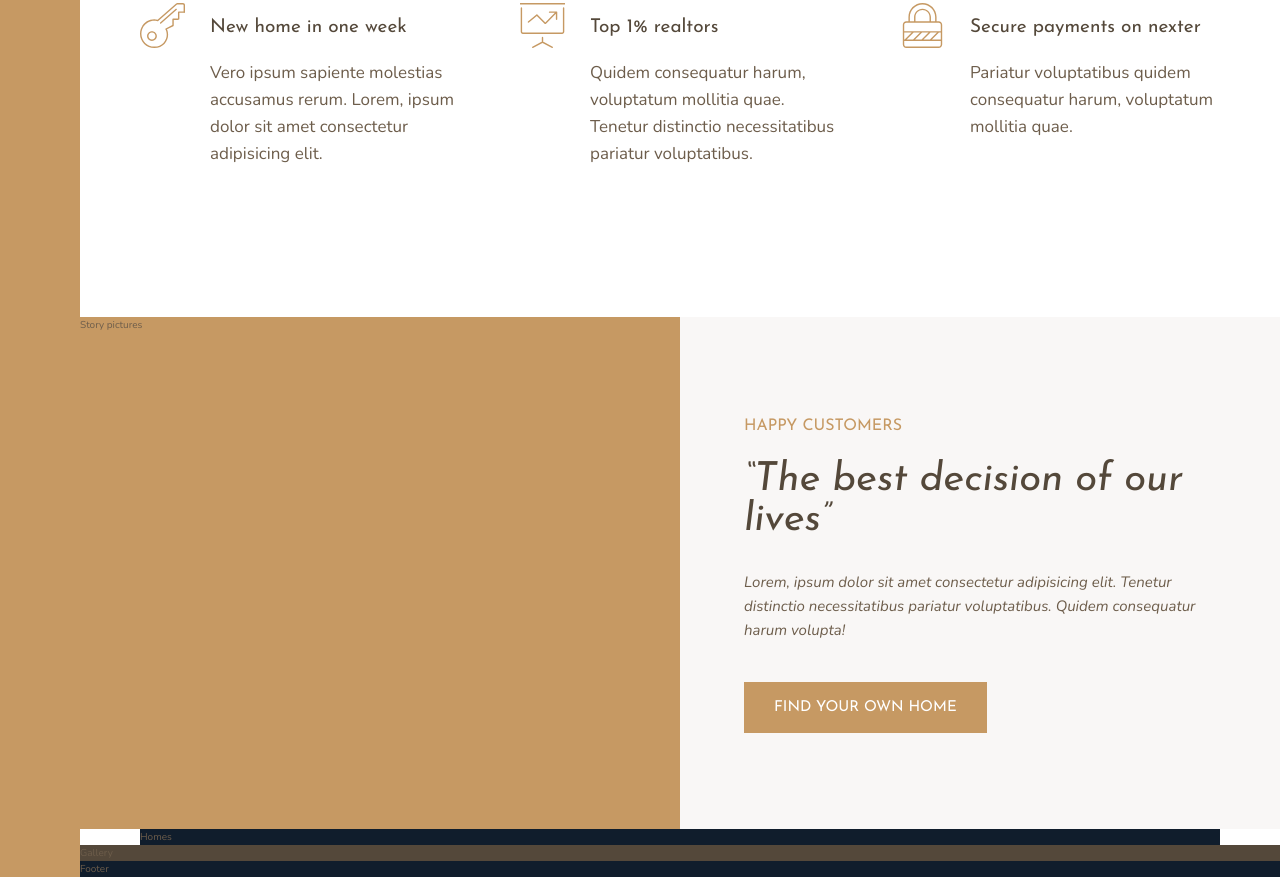
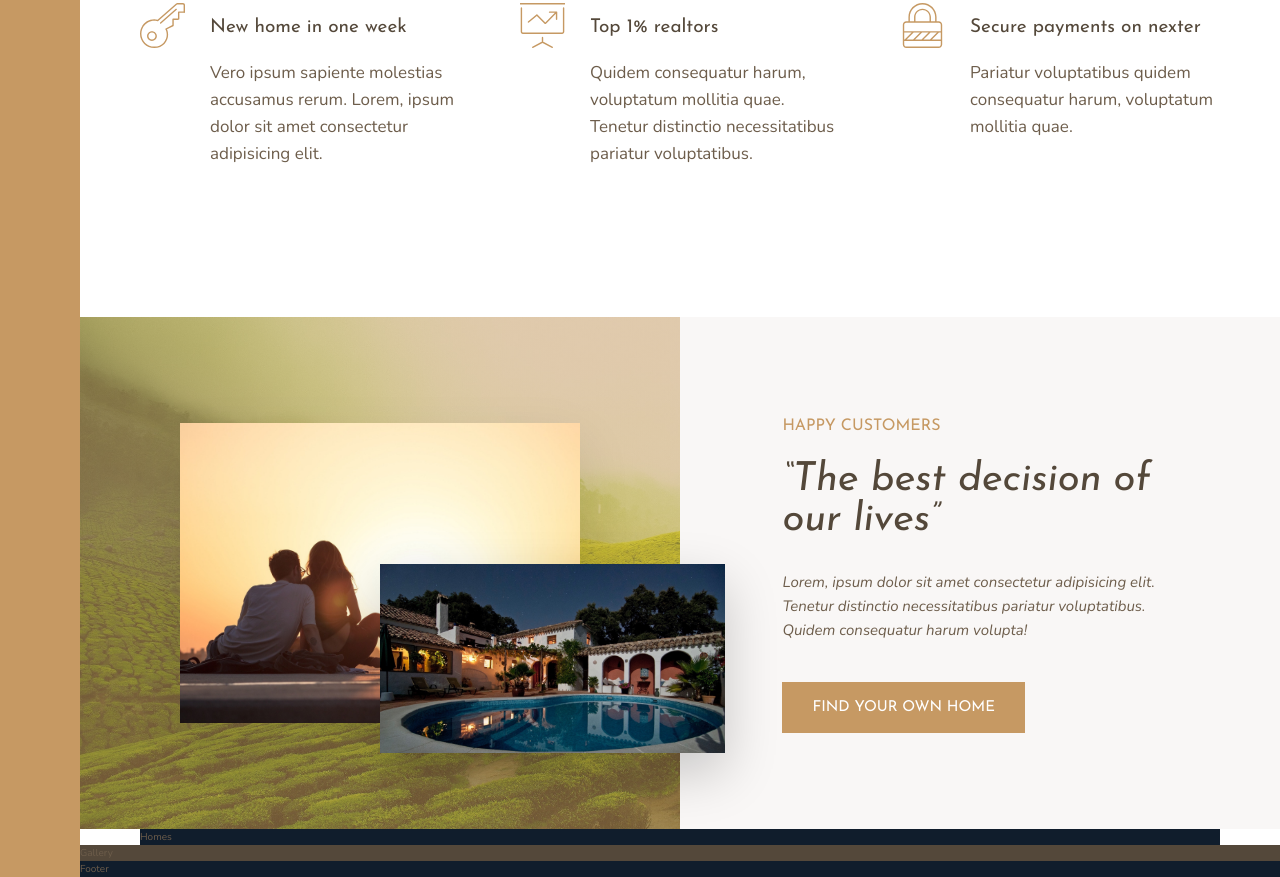
Before and after one commit to 5A58/Nexter, a website: page index.html in a window 1280 px wide. Shown: the part 991-1868 px from the top of the page. Drawn offline with nearby package versions, Linux system fonts and the light colour scheme.

Commit message:
Style Story/Testimonial section

```diff
--- a/index.html
+++ b/index.html
@@ -89,9 +89,11 @@
     </section>
 
     <div class="story__pictures">
-        Story pictures
+        <img src="img/story-1.jpeg" alt="Couple with new house" class="story__img--1">
+        <img src="img/story-2.jpeg" alt="New house" class="story__img--2">
     </div>
 
+    <!-- Testimonial text -->
     <div class="story__content">
         <h3 class="heading-3 mb-sm">Happy Customers</h3>
         <h2 class="heading-2 heading-2--dark mb-md">&ldquo;The best decision of our lives&rdquo;</h2>
--- a/sass/_story.scss
+++ b/sass/_story.scss
@@ -2,18 +2,35 @@
     &__pictures {
         background-color: $color-primary;
         grid-column: full-start / col-end 4;
+        background-image: linear-gradient(rgba($color-primary, .5), rgba($color-primary, .5)), url(../img/back.jpg);
+        background-size: cover;
+
+        display: grid;
+        grid-template-rows: repeat(6, 1fr);
+        grid-template-columns: repeat(6, 1fr);
+        align-items: center;
+    }
+
+    &__img--1 {
+        width: 100%;
+        grid-row: 2 / 6;
+        grid-column: 2 / 6;
+        box-shadow: 0 2rem 5rem rgba(#000, .1);
+    }
+
+    &__img--2 {
+        width: 115%;
+        grid-row: 4 / 6;
+        grid-column: 4 / 7;
+        z-index: 20;
+        box-shadow: 0 2rem 5rem rgba(#000, .2);
     }
 
     &__content {
         background-color: $color-gray-light-1;
         grid-column: col-start 5 / full-end;
 
-        padding: 6rem 8vh;
-
-        // display: flex;
-        // flex-direction: column;
-        // justify-content: center;
-        // align-items: flex-start;
+        padding: 6rem 8vw;
 
         display: grid;
         align-content: center;
```
Also changed, not shown: css/style.css.
